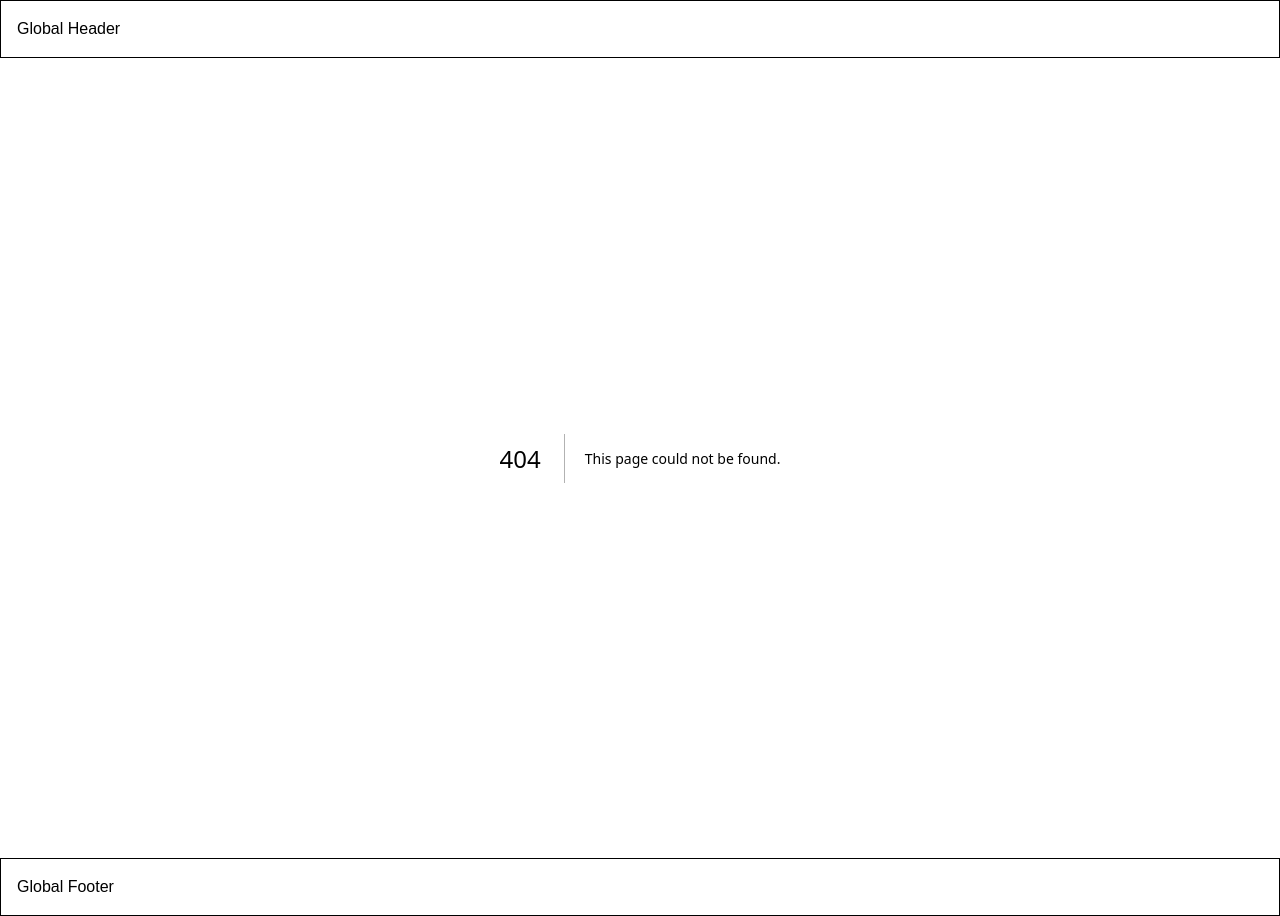
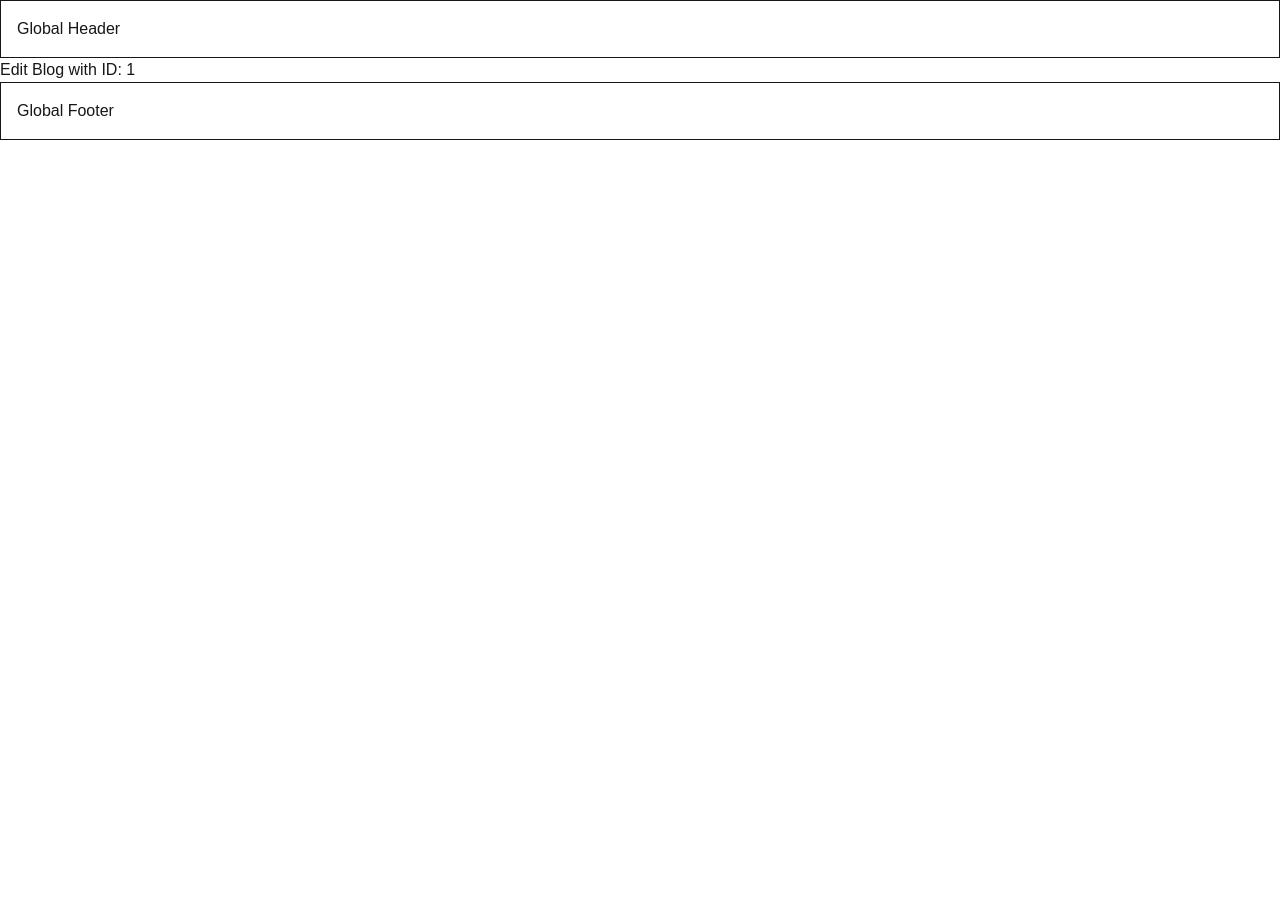
Before and after one commit to prataprai7/tsx, a Next.js app: page /blogs/1/edit in a window 1280 px wide. Before the commit this address had no page. After the commit the page ends 800 px from the top, so only its background shows below. Built offline with nearby package versions, Linux system fonts and the light colour scheme.

Commit message:
Added Blogs and Edit

```diff
--- a/app/(dashboard)/blogs/[id]/page.tsx
+++ b/app/(dashboard)/blogs/[id]/edit/page.tsx
@@ -5,6 +5,11 @@ export default async function Page({
 }) {
     const { id } = await params;
     return (
-        <div>Blogs with ID: {id}</div>
+        <div>Edit Blog with ID: {id}</div>
     );
 }
+
+//create a path
+//person
+//person/blogs
+//person/blogs/:slug/edit
--- /dev/null
+++ b/app/(person)/blogs/[slug]/edit/page.tsx
@@ -0,0 +1,10 @@
+export default async function Page({
+    params
+}: {
+    params: Promise<{ slug: string }>;
+}) {
+    const { slug } = await params;
+    return (
+        <div>Edit blog with slug: {slug}</div>
+    );
+}
--- /dev/null
+++ b/app/(person)/blogs/[slug]/page.tsx
@@ -0,0 +1,10 @@
+export default async function Page({
+    params
+}: {
+    params: Promise<{ slug: string }>;
+}) {
+    const { slug } = await params;
+    return (
+        <div>Blog with slug: {slug}</div>
+    );
+}
--- /dev/null
+++ b/app/(person)/blogs/page.tsx
@@ -0,0 +1,5 @@
+export default function BlogPage() {
+    return (
+        <div></div>
+    );
+}
```
